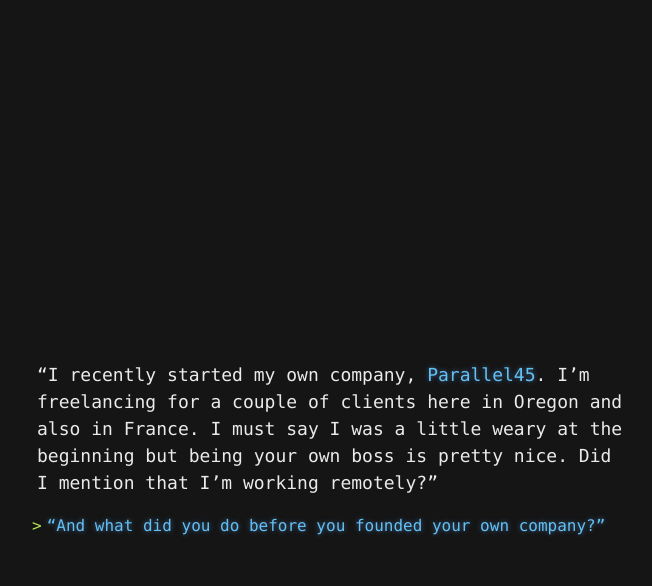
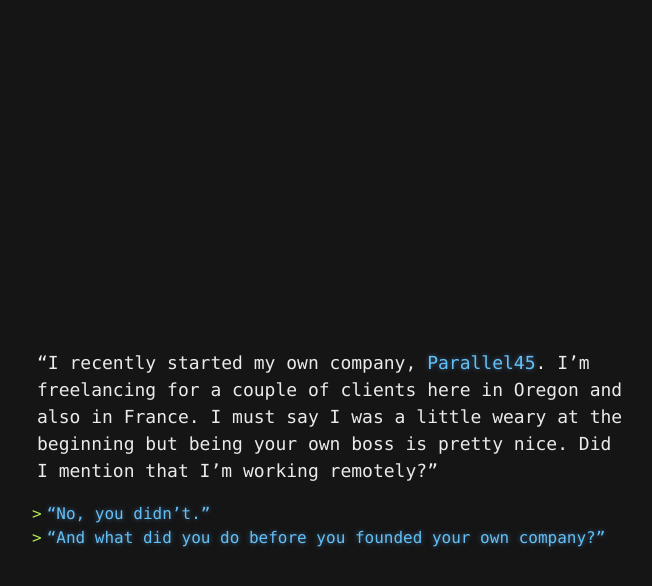
Before and after one commit to yvesgurcan/adventure, a Jekyll site: the page built from work.md, in a window 1280 px wide. Shown: the top 586 px of the page, without its empty margins (308-960 px from the left). Built offline with Jekyll 4.4.1, drawn with Linux system fonts in a browser that asks for light colours; our own code applies the rules of GitHub Pages for plain Markdown files.

Commit message:
Update work.md

```diff
--- a/work.md
+++ b/work.md
@@ -1,3 +1,4 @@
 "I recently started my own company, [Parallel45](https://parallel45.io/). I'm freelancing for a couple of clients here in Oregon and also in France. I must say I was a little weary at the beginning but being your own boss is pretty nice. Did I mention that I'm working remotely?"
 
+- ["No, you didn't."](remote.md)
 - ["And what did you do before you founded your own company?"](project-2.md)
```
